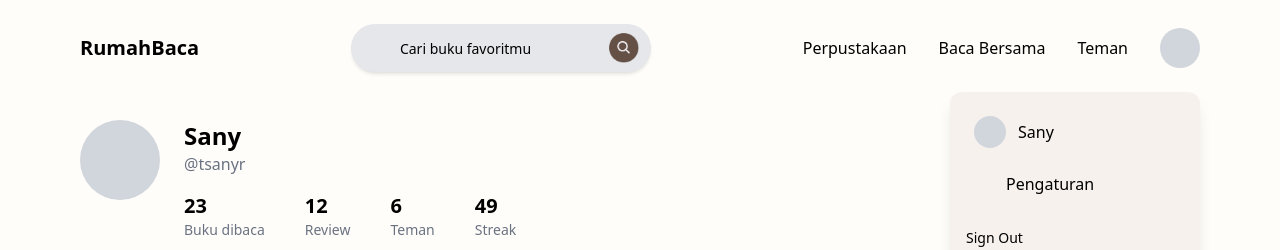
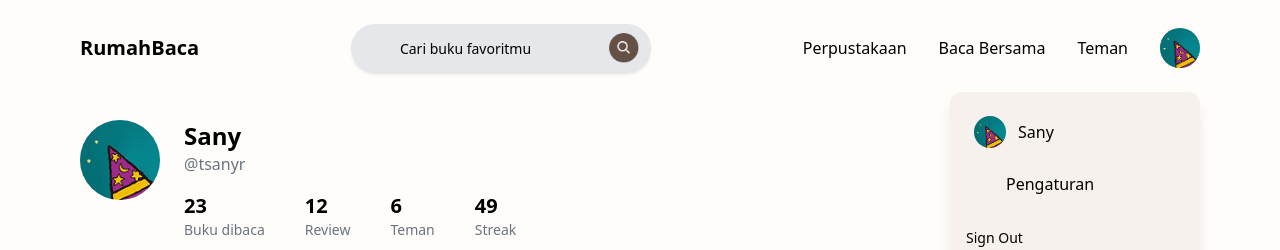
Before and after one commit to Ammartriwahyu/BCC-FrontEnd, a Next.js app: page /profile in a window 1280 px wide. Both pictures are taken after a click on the element 1180 px from the left and 48 px from the top of the page. Shown: the top 250 px of the page. Built offline with nearby package versions, Linux system fonts and the light colour scheme.

Commit message:
add profile picture

```diff
--- a/src/app/profile/page.tsx
+++ b/src/app/profile/page.tsx
@@ -6,6 +6,7 @@ import { useUserStore } from "@/lib/userStore";
 import { useState } from "react";
 import EditProfileModal from "@/features/profile/components/EditProfileModal";
 import BookCard from "@/features/books/components/BookCard";
+import Image from "next/image";
 
 export default function ProfilePage() {
     const { user } = useUserStore();
@@ -30,7 +31,15 @@ export default function ProfilePage() {
 
                     <div className="flex flex-col sm:flex-row gap-4 md:gap-6">
 
-                        <div className="w-16 h-16 md:w-20 md:h-20 rounded-full bg-gray-300" />
+                        <div className="w-16 h-16 md:w-20 md:h-20 rounded-full bg-gray-300">
+                            <Image
+                                src={user.image}
+                                alt="Profile"
+                                width={64}
+                                height={64}
+                                className="w-full h-full object-cover rounded-full"
+                            />
+                        </div>
 
                         <div>
                             <h2 className="text-xl md:text-2xl font-bold">{user.name}</h2>
--- a/src/components/Navbar2.tsx
+++ b/src/components/Navbar2.tsx
@@ -5,10 +5,13 @@ import { useState } from "react";
 import ProfileDropdown from "./ProfileDropdown";
 import SearchBar from "./ui/SearchBar";
 import { Menu, X } from "lucide-react";
+import Image from "next/image";
+import { useUserStore } from "@/lib/userStore";
 
 export default function Navbar2() {
   const [open, setOpen] = useState(false);
   const [mobileMenu, setMobileMenu] = useState(false);
+  const { user } = useUserStore();
 
   return (
     <nav className="fixed top-0 left-0 w-full z-50 bg-[#FFFDF9]">
@@ -50,7 +53,15 @@ export default function Navbar2() {
             <div
               onClick={() => setOpen(!open)}
               className="w-8 h-8 md:w-10 md:h-10 rounded-full bg-gray-300 cursor-pointer"
-            />
+            >
+              <Image
+                src={user.image}
+                alt="Profile"
+                width={32}
+                height={32}
+                className="w-full h-full object-cover rounded-full"
+              />
+            </div>
             <ProfileDropdown open={open} onClose={() => setOpen(false)} />
           </div>
 
--- a/src/components/ProfileDropdown.tsx
+++ b/src/components/ProfileDropdown.tsx
@@ -3,6 +3,7 @@
 import { useEffect, useRef } from "react";
 import { useRouter } from "next/navigation";
 import { useUserStore } from "@/lib/userStore";
+import Image from "next/image";
 
 type Props = {
     open: boolean;
@@ -16,7 +17,7 @@ export default function ProfileDropdown({ open, onClose }: Props) {
 
     const userName = user.name;
     // nanti dari backend
-    const profileImage = "";
+    const profileImage = user.image;
     // ini untuk foto profil user
 
 
@@ -49,7 +50,13 @@ export default function ProfileDropdown({ open, onClose }: Props) {
                 className="flex items-center gap-3 p-2 rounded-lg hover:bg-gray-200 cursor-pointer"
             >
                 <div className="w-8 h-8 rounded-full bg-gray-300">
-                    {/*untuk foto profil */}
+                    <Image
+                        src={profileImage}
+                        alt="Profile"
+                        width={32}
+                        height={32}
+                        className="w-full h-full object-cover rounded-full"
+                    />
                 </div>
                 <span>{userName}</span>
             </div>
--- a/src/features/auth/components/LoginForm.tsx
+++ b/src/features/auth/components/LoginForm.tsx
@@ -5,42 +5,22 @@ import { Button } from "@/components/ui/Button";
 import { Checkbox } from "@/components/ui/Checkbox";
 import Link from "next/link";
 import { useRouter } from "next/navigation";
-import { useState } from "react";
-import { login } from "@/features/auth/api/mutation";
-import { useAuthStore } from "@/lib/auth-store";
 
 export default function LoginForm() {
   const router = useRouter();
-  const setUser = useAuthStore((s) => s.setUser);
 
-  const [email, setEmail] = useState("");
-  const [password, setPassword] = useState("");
-  const [loading, setLoading] = useState(false);
+  const handleLogin = () => {
 
-  const handleLogin = async () => {
-    try {
-      setLoading(true);
 
-      const res = await login({
-        email,
-        password,
-      });
 
-      setUser(res.user);
-
-      router.push("/home");
-    } catch (err: any) {
-      alert(err.message || "Login gagal");
-    } finally {
-      setLoading(false);
-    }
+    router.push("/home");
   };
 
   return (
     <div className="space-y-6">
 
       <div>
-        <h1 className="text-2xl font-bold">ReadWrite</h1>
+        <h1 className="text-2xl font-bold">RumahBaca</h1>
       </div>
 
       <div>
@@ -50,25 +30,16 @@ export default function LoginForm() {
         </p>
       </div>
 
-      {/* EMAIL */}
+      {/* USERNAME */}
       <div className="space-y-2">
-        <label className="font-medium">Email</label>
-        <Input
-          placeholder="Masukkan email"
-          value={email}
-          onChange={(e) => setEmail(e.target.value)}
-        />
+        <label className="font-medium">Username</label>
+        <Input placeholder="Masukkan username" />
       </div>
 
       {/* PASSWORD */}
       <div className="space-y-2">
         <label className="font-medium">Password</label>
-        <Input
-          type="password"
-          placeholder="Masukkan password"
-          value={password}
-          onChange={(e) => setPassword(e.target.value)}
-        />
+        <Input type="password" placeholder="Masukkan password" />
       </div>
 
       {/* REMEMBER */}
@@ -88,9 +59,8 @@ export default function LoginForm() {
         variant="cta"
         className="w-full"
         onClick={handleLogin}
-        disabled={loading}
       >
-        {loading ? "Loading..." : "Login"}
+        Login
       </Button>
 
       {/* REGISTER */}
--- a/src/lib/userStore.ts
+++ b/src/lib/userStore.ts
@@ -1,6 +1,7 @@
 "use client";
 
 import { create } from "zustand";
+import Image from "next/image";
 
 type User = {
     name: string;
@@ -24,7 +25,7 @@ export const useUserStore = create<Store>((set) => ({
         name: "Sany",
         username: "@tsanyr",
         bio: "",
-        image: "",
+        image: "/assets/images/user/ProfilePict.png",
         streak: 49,
         booksRead: 23,
         reviews: 12,
```
Also changed, not shown: public/assets/images/user/ProfilePict.png (added).
